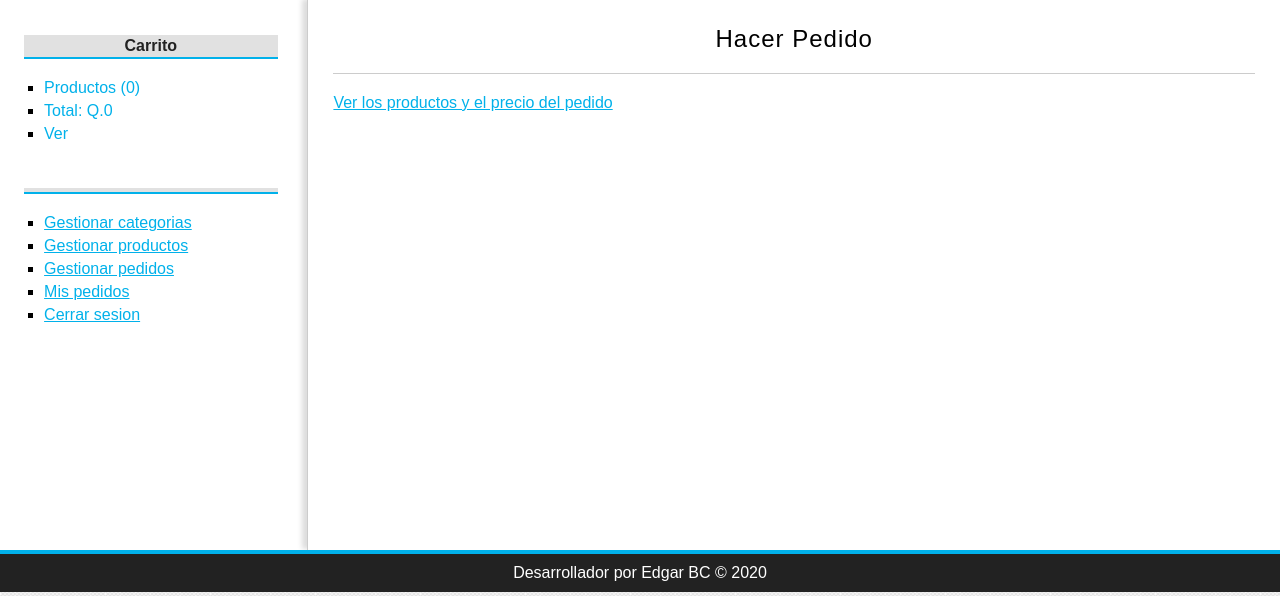
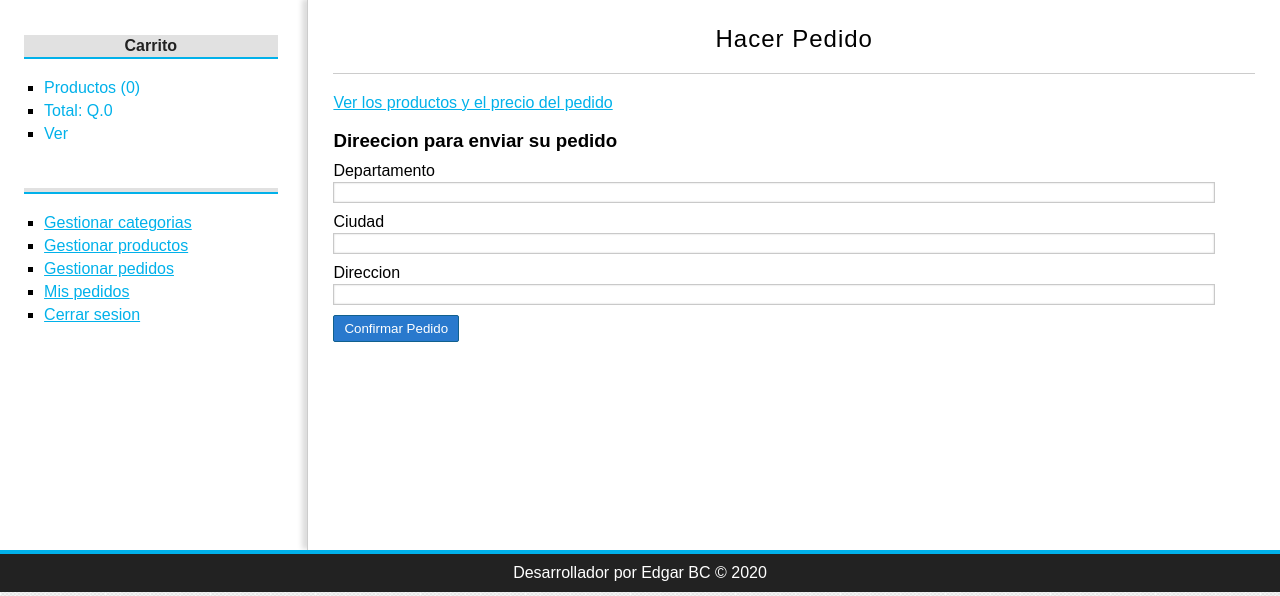
Before and after one commit to Chondo94/TiendaOnline, a PHP site: page /tiendaOnline/pedido/hacer in a window 1280 px wide. Shown: the part 204-800 px from the top of the page. Run offline with PHP 8.4, Linux system fonts and the light colour scheme; the visitor is signed in with stand-in values (Sample User, id 1); data comes from the database, SQL or seed files in the repository.

Commit message:
Realizo el formulario de pedido

```diff
--- a/controllers/PedidoController.php
+++ b/controllers/PedidoController.php
@@ -7,6 +7,6 @@ class pedidoController{
     }
 
     public function add(){
-
+        var_dump($_POST);
     }
 }
--- a/views/pedido/hacer.php
+++ b/views/pedido/hacer.php
@@ -1,7 +1,24 @@
-<?php if(isset($_SESSION['identity'])): ?>
-<h1>Hacer Pedido</h1>
-<a href="href=<?=base_url?>carrito/index">Ver los productos y el precio del pedido</a>
-<?php else: ?>
-<h1>Necesita Identificarse</h1>
-<p>Bienvenido, para poder realizar pedidos, necesita registrarse o iniciar sesion.</p>
+<?php if (isset($_SESSION['identity'])) : ?>
+    <h1>Hacer Pedido</h1>
+    <p>
+        <a href="href=<?= base_url ?>carrito/index">Ver los productos y el precio del pedido</a>
+    </p>
+    <br />
+    <h3>Direecion para enviar su pedido</h3>
+    <form action="<?= base_url . 'pedido/add' ?>" method="POST">
+        <label for="provincia">Departamento</label>
+        <input type="text" name="provincia" required>
+
+        <label for="ciudad">Ciudad</label>
+        <input type="text" name="ciudad" required>
+
+        <label for="direccion">Direccion</label>
+        <input type="text" name="direccion" required>
+
+        <input type="submit" value="Confirmar Pedido">
+    </form>
+
+<?php else : ?>
+    <h1>Necesita Identificarse</h1>
+    <p>Bienvenido, para poder realizar pedidos, necesita registrarse o iniciar sesion.</p>
 <?php endif; ?>
```
